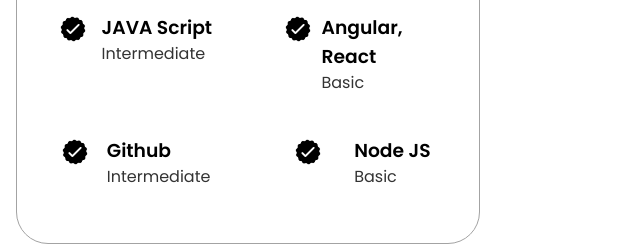
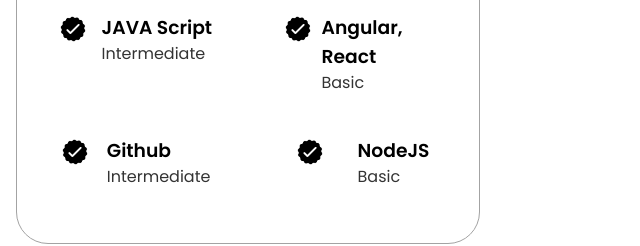
Before and after one commit to swetha43/html-css-js-portofolio1, a plain HTML site: page index.html in a window 1280 px wide. Shown: the part 2020-2266 px from the top of the page, 640-1280 px from the left. Drawn offline with Linux system fonts and the light colour scheme.

Commit message:
Update index.html

```diff
--- a/index.html
+++ b/index.html
@@ -253,14 +253,14 @@
                   <p>Intermediate</p>
                 </div>
               </article>
-			  <article>
+	                 <article>
                 <img
                   src="https://raw.githubusercontent.com/swetha43/html-css-js-portofolio1/main/Assets/checkmark.png"
                   alt="Experience icon"
                   class="icon"
                 />
                 <div>
-                  <h3>Node JS</h3>
+                  <h3>NodeJS</h3>
                   <p>Basic</p>
                 </div>
               </article>
```
